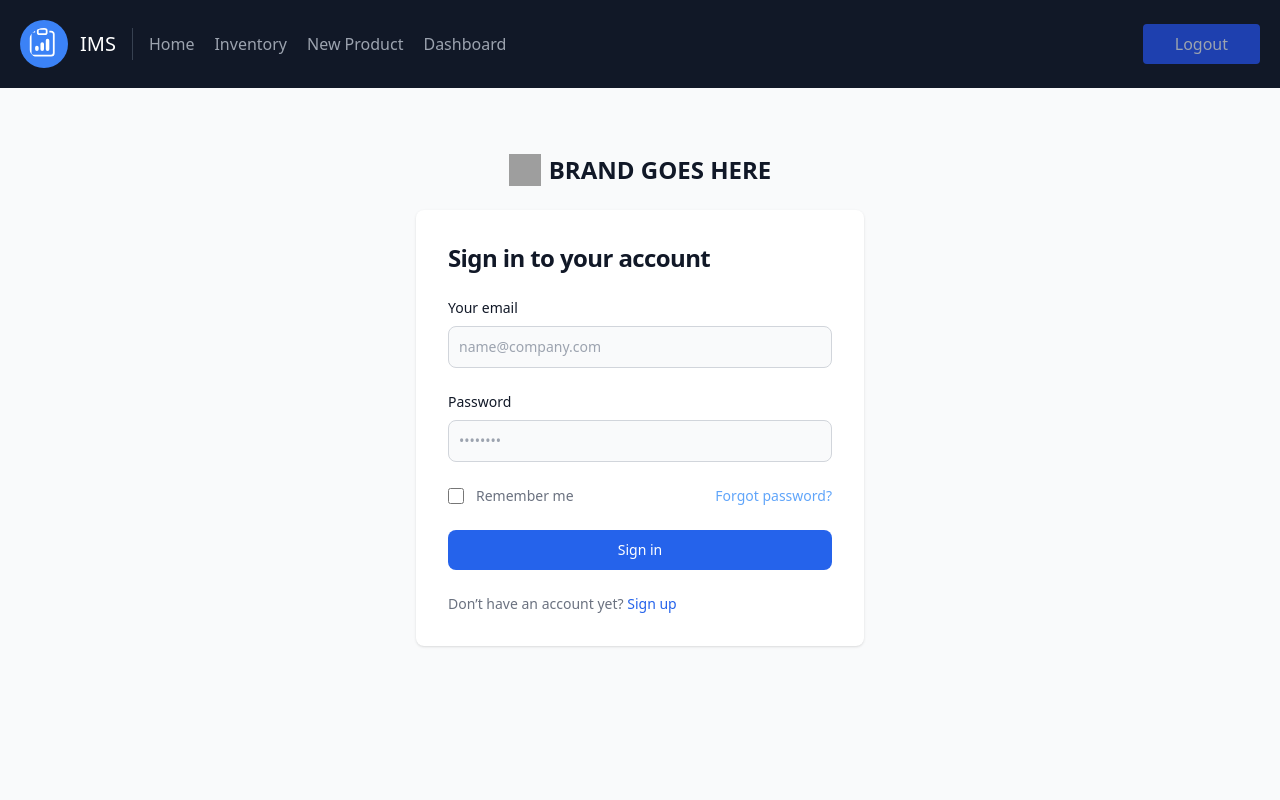
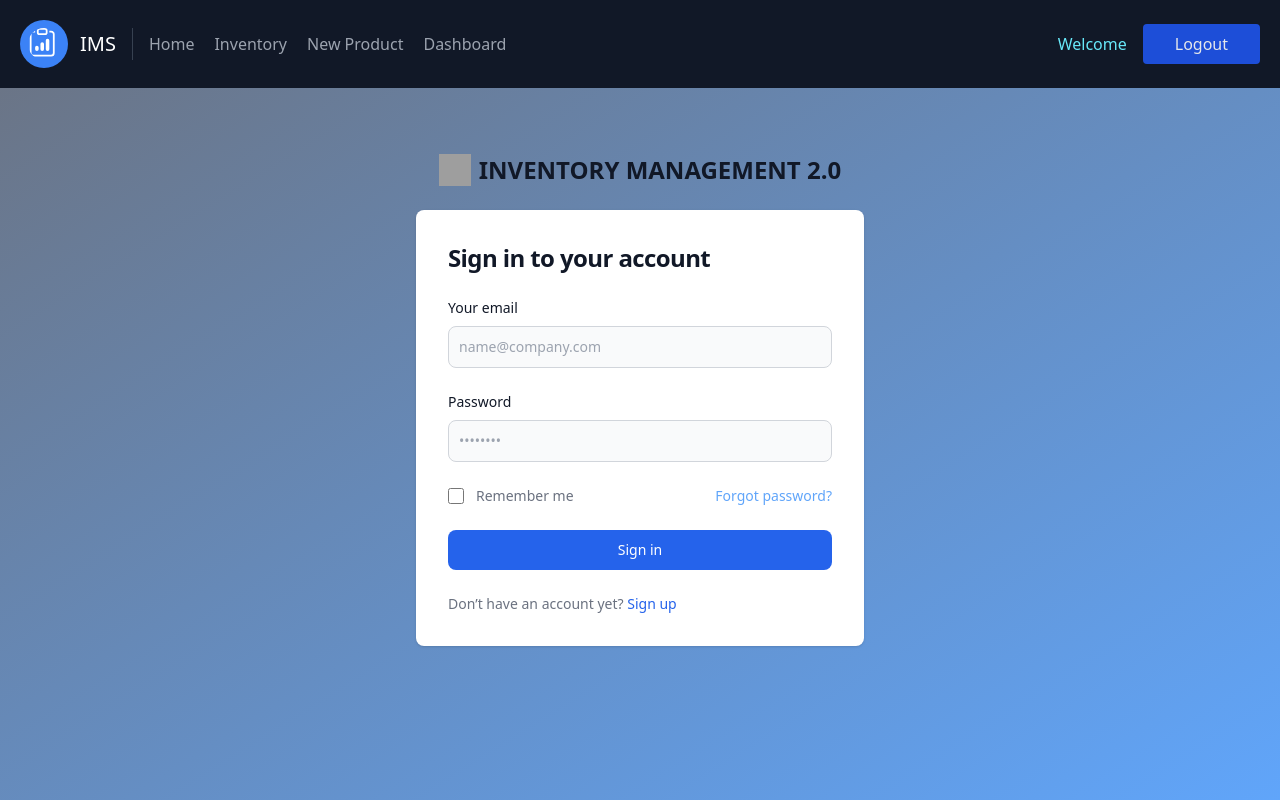
Before and after one commit to ABay23/inventory-management-2.0, a React (Create React App) app in the folder frontend/: page /login in a window 1280 px wide. Built offline with nearby package versions, Linux system fonts and the light colour scheme; no server answers; sample sign-in values are in the browser's storage; grey boxes are pictures that could not be loaded.

Commit message:
Updated Login/Register Forms and User Name on display

```diff
--- a/frontend/src/components/Navbar.jsx
+++ b/frontend/src/components/Navbar.jsx
@@ -52,10 +52,10 @@ const Navbar = () => {
             {isLoggedIn ? (
               <>
                 <div className=' flex flex-row'>
-                  <div className=' px-4 py-2 align-middle '>{name}</div>
+                  <div className=' px-4 py-2 align-middle text-cyan-300'>{`Welcome ${name}`}</div>
                   <div className='flex justify-center'>
                     <button
-                      className='inline-flex items-center bg-blue-800 border-0 py-2 px-8 min-w-30 md:w-auto focus:outline-none hover:bg-gray-700 rounded text-base mt-4 md:mt-0 '
+                      className='inline-flex items-center bg-blue-700 border-0 py-2 px-8 min-w-30 md:w-auto focus:outline-none hover:bg-gray-700 rounded text-base mt-4 md:mt-0 text-gray-200 '
                       onClick={logout}
                     >
                       Logout
--- a/frontend/src/components/ProductDetails.jsx
+++ b/frontend/src/components/ProductDetails.jsx
@@ -1,9 +1,10 @@
 import React, { useEffect } from 'react'
 import { useDispatch, useSelector } from 'react-redux'
-import { useParams } from 'react-router-dom'
+import { useNavigate, useParams } from 'react-router-dom'
 import { selectIsLoggedIn } from '../redux/features/auth/authSlice'
 import { getProduct } from '../redux/features/product/productSlice'
 import DOMPurify from 'dompurify'
+import { FaArrowLeft } from 'react-icons/fa'
 
 const ProductDetails = () => {
   const dispatch = useDispatch()
@@ -15,6 +16,11 @@ const ProductDetails = () => {
     (state) => state.product
   )
   // console.log(product)
+
+  const navigate = useNavigate()
+  const goBack = () => {
+    navigate(-1)
+  }
 
   const stockStatus = (quantity) => {
     if (quantity > 0) {
@@ -36,6 +42,13 @@ const ProductDetails = () => {
   return (
     <div className=' flex flex-col w-screen h-screen bg-gradient-to-br items-center from-gray-600 to-blue-400'>
       <div className='flex flex-row justify-evenly w-2/3 h-2/3 mx-20 mt-40 bg-gray-500 pt-10 px-4 rounded-xl'>
+        <button
+          className='bg-gray-300 hover:bg-gray-400 text-gray-800 font-bold py-2 px-4 h-12 w-20 rounded inline-flex items-center'
+          onClick={() => goBack()}
+        >
+          <FaArrowLeft />
+          <span>Back</span>
+        </button>
         <section className=' h-36 w-52  mt-16'>
           <h2 className=' text-lg font-bold w-32'>ID: {id}</h2>
           <div className=' '>
--- a/frontend/src/pages/EditProduct.jsx
+++ b/frontend/src/pages/EditProduct.jsx
@@ -7,6 +7,7 @@ import {
   selectProduct,
   updateProduct,
 } from '../redux/features/product/productSlice'
+import { FaArrowLeft } from 'react-icons/fa'
 
 const EditProduct = () => {
   const { id } = useParams()
@@ -68,6 +69,10 @@ const EditProduct = () => {
     navigate('/inventory')
   }
 
+  const goBack = () => {
+    navigate('/inventory')
+  }
+
   return (
     <div>
       <section className='bg-white dark:bg-gray-500 mt-20 h-full'>
@@ -76,7 +81,7 @@ const EditProduct = () => {
             Add a new product
           </h2>
           <form action='#' className='' onSubmit={saveProduct}>
-            <div className='flex grid gap-4 sm:grid-cols-2 sm:gap-6 my-8'>
+            <div className=' grid gap-4 sm:grid-cols-2 sm:gap-6 my-8'>
               <div className='sm:col-span-2'>
                 <label
                   htmlFor='name'
@@ -232,6 +237,13 @@ const EditProduct = () => {
             >
               Update Product
             </button>
+            <button
+              className='bg-gray-300 hover:bg-gray-400 text-gray-800 text-sm font-bold py-2 px-4 ml-44 rounded inline-flex items-center'
+              onClick={() => goBack()}
+            >
+              <FaArrowLeft />
+              <span>Back</span>
+            </button>
           </form>
         </div>
       </section>
--- a/frontend/src/pages/auth/Login.jsx
+++ b/frontend/src/pages/auth/Login.jsx
@@ -62,7 +62,7 @@ function Login() {
     // classNameName=' container  flex-1'
     >
       <Card>
-        <section className='bg-gray-50 dark:bg-blue-400'>
+        <section className='bg-gradient-to-br from-gray-500 to-blue-400'>
           <div className='flex flex-col items-center justify-center px-6 py-8 mx-auto md:h-screen lg:py-0'>
             <Link className='flex items-center mb-6 text-2xl font-semibold text-gray-900 dark:text-white'>
               <img
@@ -70,7 +70,7 @@ function Login() {
                 src='https://flowbite.s3.amazonaws.com/blocks/marketing-ui/logo.svg'
                 alt='logo'
               />
-              BRAND GOES HERE
+              INVENTORY MANAGEMENT 2.0
             </Link>
             <div className='w-full bg-white rounded-lg shadow dark:border md:mt-0 sm:max-w-md xl:p-0 dark:bg-gray-800 dark:border-gray-700'>
               <div className='p-6 space-y-4 md:space-y-6 sm:p-8'>
--- a/frontend/src/pages/auth/Register.jsx
+++ b/frontend/src/pages/auth/Register.jsx
@@ -80,7 +80,7 @@ function Register() {
     // classNameName=' container  flex-1'
     >
       <Card>
-        <section className='bg-gray-50 dark:bg-blue-400'>
+        <section className='bg-gradient-to-br from-gray-500 to-blue-400'>
           <div className='flex flex-col mt-20 items-center justify-center px-6 py-8 mx-auto md:h-screen lg:py-0'>
             <Link className='flex items-center mb-6 text-2xl font-semibold text-gray-900 dark:text-white'>
               <img
@@ -88,7 +88,7 @@ function Register() {
                 src='https://flowbite.s3.amazonaws.com/blocks/marketing-ui/logo.svg'
                 alt='logo'
               />
-              BRAND GOES HERE
+              INVENTORY MANAGEMENT 2.0
             </Link>
             <div className='w-full bg-white rounded-lg shadow dark:border md:mt-0 sm:max-w-md xl:p-0 dark:bg-gray-800 dark:border-gray-700'>
               <div className='p-6 space-y-4 md:space-y-6 sm:p-8'>
```
Also changed, not shown: 1 other file (tests, documents, lock files or other folders).
